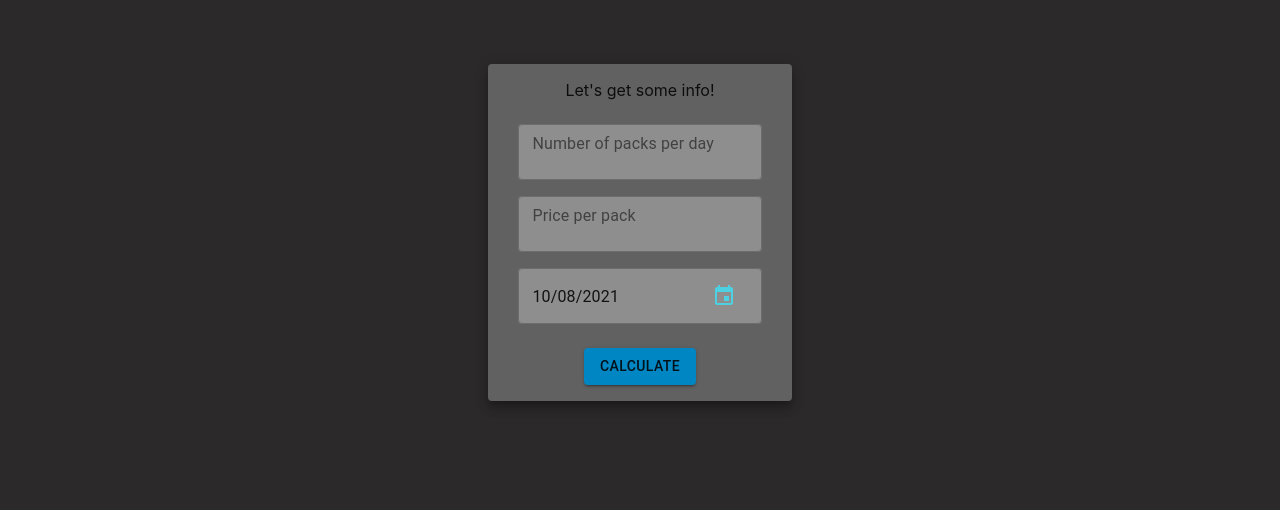
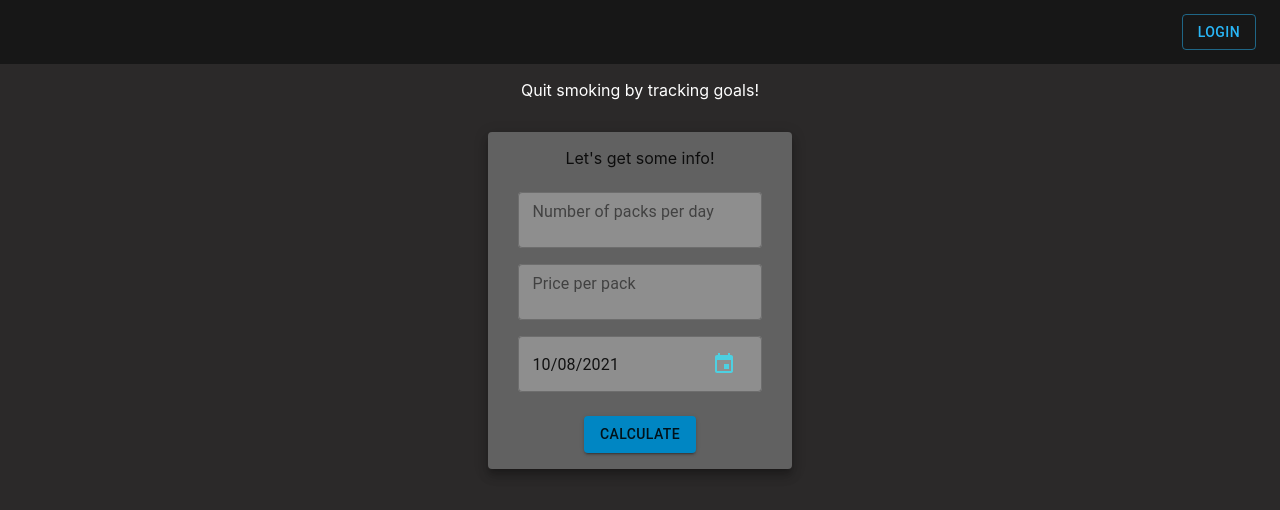
Before and after one commit to TKravel/quit-calc-client, a React (Create React App) app: page / in a window 1280 px wide. Shown: the top 510 px of the page. Built offline with nearby package versions, Linux system fonts and the light colour scheme.

Commit message:
app bar, css fixes

```diff
--- a/src/App.js
+++ b/src/App.js
@@ -9,6 +9,7 @@ const theme = createTheme({
 			light: '#8e8e8e',
 			main: '#616161',
 			dark: '#373737',
+			extraDark: '#171717',
 		},
 		secondary: {
 			light: '#73e8ff',
--- /dev/null
+++ b/src/components/NavBar.jsx
@@ -0,0 +1,27 @@
+import React from 'react';
+
+import { AppBar, Toolbar, Button } from '@material-ui/core';
+import { makeStyles } from '@material-ui/core/styles';
+
+const useStyles = makeStyles((theme) => ({
+	nav: {
+		justifyContent: 'flex-end',
+		backgroundColor: theme.palette.primary.extraDark,
+	},
+}));
+
+const NavBar = () => {
+	const classes = useStyles();
+	return (
+		<>
+			<AppBar />
+			<Toolbar className={classes.nav}>
+				<Button variant='outlined' color='secondary'>
+					Login
+				</Button>
+			</Toolbar>
+		</>
+	);
+};
+
+export default NavBar;
--- a/src/components/mainApp/GoalCard.jsx
+++ b/src/components/mainApp/GoalCard.jsx
@@ -41,7 +41,7 @@ const GoalCard = ({ goalName, goalAmount, calculations }) => {
 				thickness={10}
 			/>
 
-			<p> Progress: {percent >= 100 ? 'Complete' : percent}%</p>
+			<p> Progress: {percent >= 100 ? 'Complete!' : percent + '%'}</p>
 		</>
 	);
 };
--- a/src/components/mainApp/GoalTracker.jsx
+++ b/src/components/mainApp/GoalTracker.jsx
@@ -7,10 +7,16 @@ const useStyles = makeStyles((theme) => ({
 	goalContainer: {
 		backgroundColor: theme.palette.primary.main,
 		maxWidth: '800px',
+		minHeight: '100vh',
 		margin: 'auto',
 		padding: '0px',
+		justifyContent: 'center',
 		boxShadow:
 			'0px 5px 5px -3px rgb(0 0 0 / 20%), 0px 8px 10px 1px rgb(0 0 0 / 14%), 0px 3px 14px 2px rgb(0 0 0 / 12%)',
+	},
+	grid: {
+		minHeight: '100vh',
+		justifyContent: 'space-around',
 	},
 	card: {
 		backgroundColor: theme.palette.primary.light,
@@ -86,7 +92,11 @@ const GoalTracker = ({ calculations }) => {
 				</Tabs>
 			</AppBar>
 			<TabPanel value={value} index={0}>
-				<Grid container={true} direction='column'>
+				<Grid
+					className={classes.grid}
+					container={true}
+					direction='column'
+				>
 					{defaultGoals.map((goal, index) => {
 						return (
 							<Grid item className={classes.card} key={index}>
@@ -101,7 +111,11 @@ const GoalTracker = ({ calculations }) => {
 				</Grid>
 			</TabPanel>
 			<TabPanel value={value} index={1}>
-				<Grid container={true} direction='column'>
+				<Grid
+					className={classes.grid}
+					container={true}
+					direction='column'
+				>
 					<Grid item className={classes.card} key={0}>
 						<p>Sign up to set personal goals!</p>
 					</Grid>
--- a/src/components/mainApp/MainApp.jsx
+++ b/src/components/mainApp/MainApp.jsx
@@ -1,10 +1,11 @@
 import React, { useState } from 'react';
-import { Grid } from '@material-ui/core';
+import { Grid, Container } from '@material-ui/core';
 import { differenceInCalendarDays } from 'date-fns';
 import '../../index.css';
 import UserInput from './UserInput';
 import SavingsCalcMsg from './SavingsCalcMsg';
 import GoalTracker from './GoalTracker';
+import NavBar from '../NavBar';
 
 const MainApp = () => {
 	const date = new Date();
@@ -117,12 +118,13 @@ const MainApp = () => {
 		const amount = parseFloat(packs);
 		const cost = parseFloat(price);
 		moneySaved = amount * cost * daysQuit;
-		console.log('clicked', daysQuit, moneySaved, amount);
 		setCalculations({ savings: moneySaved.toFixed(2) });
 	};
 
 	return (
-		<div className='app-container'>
+		<Container component='main' className='app-container'>
+			<NavBar />
+			<p id='app-header'>Quit smoking by tracking goals!</p>
 			<Grid
 				container
 				className='input-container'
@@ -154,7 +156,7 @@ const MainApp = () => {
 			{calculations.savings !== 0 && (
 				<GoalTracker calculations={calculations} />
 			)}
-		</div>
+		</Container>
 	);
 };
 
--- a/src/components/mainApp/SavingsCalcMsg.jsx
+++ b/src/components/mainApp/SavingsCalcMsg.jsx
@@ -6,6 +6,7 @@ const useStyles = makeStyles((theme) => ({
 	paper: {
 		backgroundColor: theme.palette.primary.main,
 		padding: '1em',
+		margin: '1em',
 	},
 }));
 
--- a/src/components/mainApp/UserInput.jsx
+++ b/src/components/mainApp/UserInput.jsx
@@ -45,7 +45,6 @@ const UserInput = ({
 						value={packs}
 						onChange={handlePacks}
 						variant='outlined'
-						step='0.5'
 						label='Number of packs per day'
 						autoComplete='off'
 						color='secondary'
--- a/src/index.css
+++ b/src/index.css
@@ -23,7 +23,11 @@ html {
 }
 
 .app-container {
-	padding-top: 3em;
+	padding: 0 !important;
+}
+
+#app-header {
+	text-align: center;
 }
 
 .goal-container {
```
